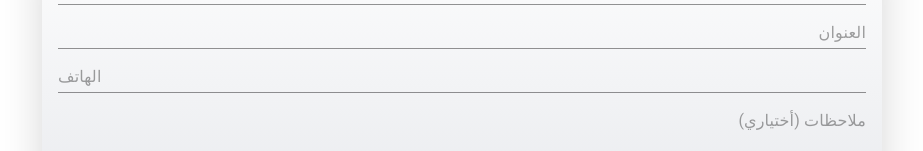
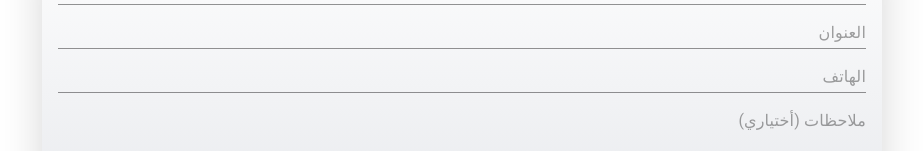
Before and after one commit to yousefshref/yoummerce-client-moomar, a Next.js app: page /create_order in a window 1280 px wide. Shown: the part 187-338 px from the top of the page, without its empty margins (178-1101 px from the left). Built offline with nearby package versions, Linux system fonts and the light colour scheme; no server answers.

Commit message:
Update page.tsx

```diff
--- a/src/app/create_order/page.tsx
+++ b/src/app/create_order/page.tsx
@@ -152,10 +152,9 @@ const CreateOrderOne = (context: any) => {
           </div>
           <div className="mt-3">
             <TextField
-              inputProps={{ min: 0, style: { textAlign: "end" } }} // the change is here
+              inputProps={{ min: 0, style: { textAlign: "end" }, inputMode: 'numeric', pattern: '[0-9]*' }} // the change is here
               fullWidth
               placeholder="الهاتف"
-              inputProps={{ inputMode: 'numeric', pattern: '[0-9]*' }}
               id="standard-basic"
               variant="standard"
               onChange={(e) => setphone(e.target.value)}
```
